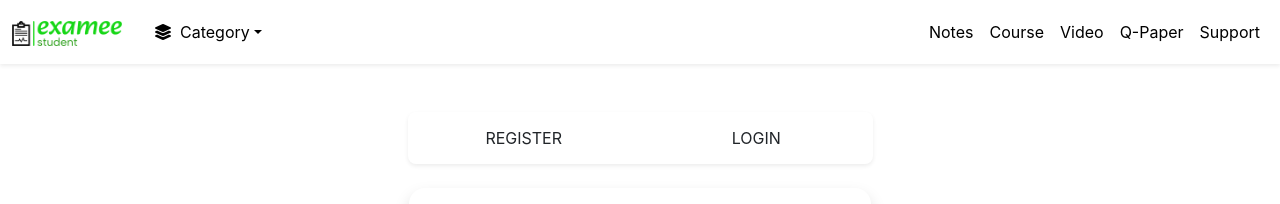
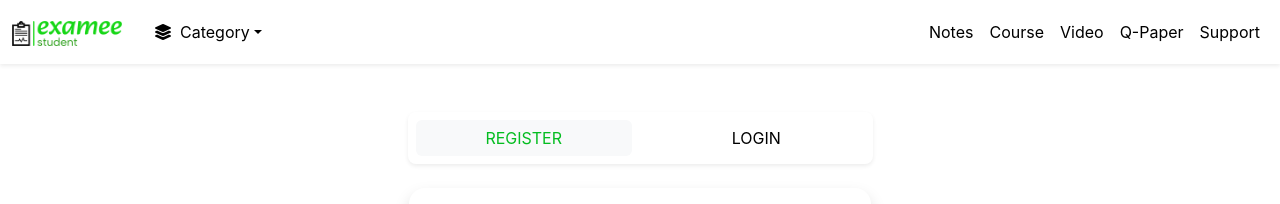
Before and after one commit to dhananjayyadav21/ExameeR, a React (Create React App) app in the folder client/: page /auth in a window 1280 px wide. Shown: the top 204 px of the page. Built offline with nearby package versions, Linux system fonts and the light colour scheme; no server answers.

Commit message:
fix auth button style

```diff
--- a/client/src/pages/Auth.jsx
+++ b/client/src/pages/Auth.jsx
@@ -4,34 +4,34 @@ import Register from '../components/Register'
 
 const Auth = () => {
 
-    const [LoginDisplay, setLoginDisplay] = useState("none");
-    const [RegisterDisplay, setRegisterDisplay] = useState("");
+    const [LoginDisplay, setLoginDisplay] = useState({D:"none", TextColor:"#000000", BackgroundColorColor:"#ffffff" });
+    const [RegisterDisplay, setRegisterDisplay] = useState({D:"", TextColor:"#04bd20", BackgroundColorColor:"#f8f9fa" });
 
     const openLogin = ()=>{
-        setLoginDisplay("");
-        setRegisterDisplay("none");
+        setLoginDisplay({D:"", TextColor:"#04bd20", BackgroundColorColor:"#f8f9fa" });
+        setRegisterDisplay({D:"none", TextColor:"#000000", BackgroundColorColor:"#ffffff" });
     }
 
     const openRegister = ()=>{
-        setRegisterDisplay("");
-        setLoginDisplay("none");
+        setRegisterDisplay({D:"", TextColor:"#04bd20", BackgroundColorColor:"#f8f9fa" });
+        setLoginDisplay({D:"none", TextColor:"#000000", BackgroundColorColor:"#ffffff" });
     }
 
   return (
     <>
         <div className="container">
         <div className="Auth-header shadow-sm col-12 col-lg-5 container d-flex justify-content-center align-self-center gap-3 py-2 px-3 mt-5 rounded-3">
-            <button className="col-6 btn rounded-2" onClick={openRegister}>REGISTER</button>
-            <button className='col-6 btn rounded-2' onClick={openLogin} >LOGIN</button>
+          <button className="col-6 btn rounded-2" style={{ color:RegisterDisplay.TextColor, backgroundColor:RegisterDisplay.BackgroundColorColor}} onClick={openRegister}>REGISTER</button>
+          <button className="col-6 btn rounded-2" style={{ color:LoginDisplay.TextColor, backgroundColor:LoginDisplay.BackgroundColorColor}} onClick={openLogin} >LOGIN</button>
         </div>
         </div>
 
-        <div className={`d-${LoginDisplay}`}>
+        <div className={`d-${LoginDisplay.D}`}>
         <Login/>
         </div>
 
-        <div className={`d-${RegisterDisplay}`}>
-          <Register/>
+        <div className={`d-${RegisterDisplay.D}`}>
+          <Register />
         </div>
     </>
   )
```
